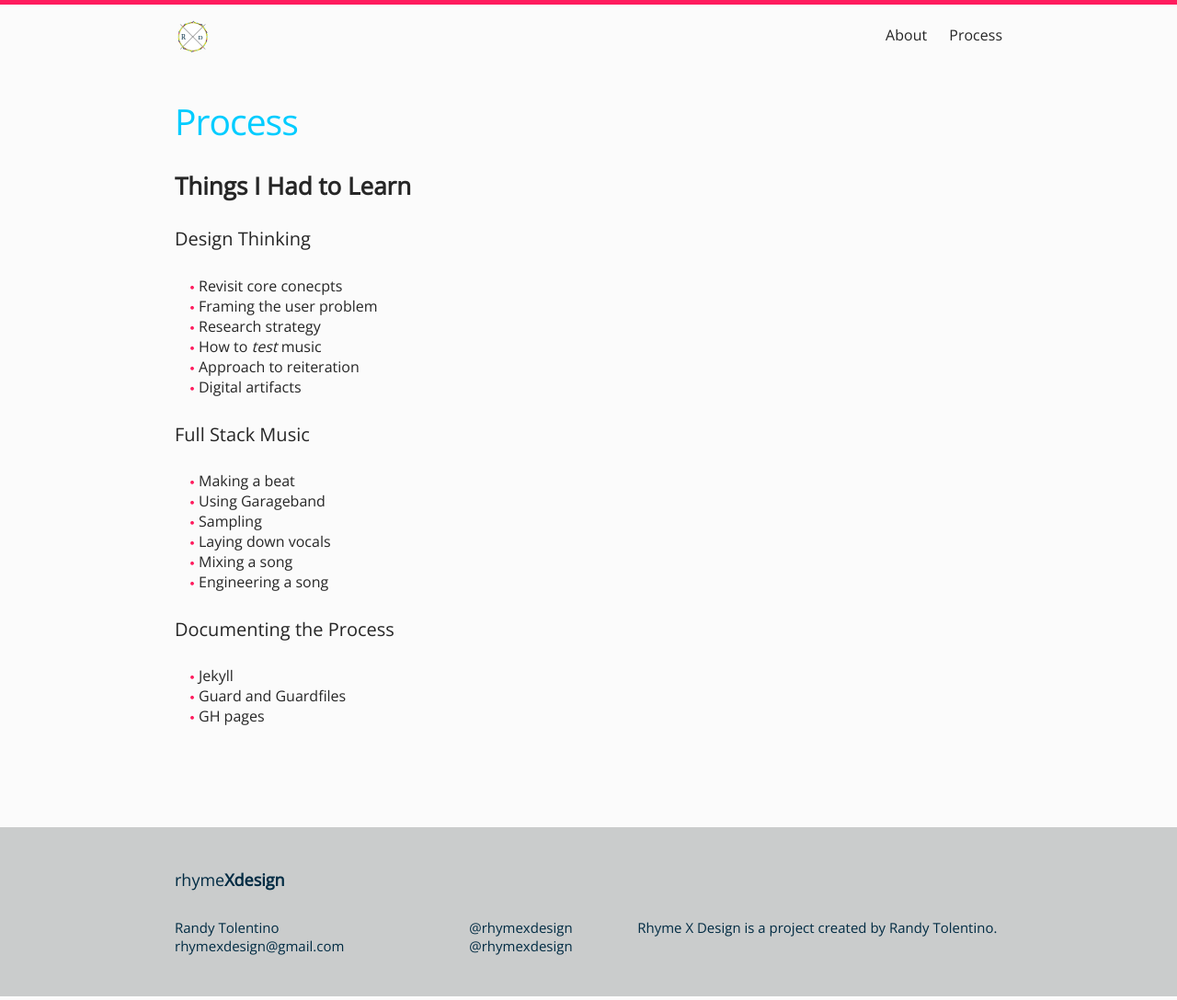
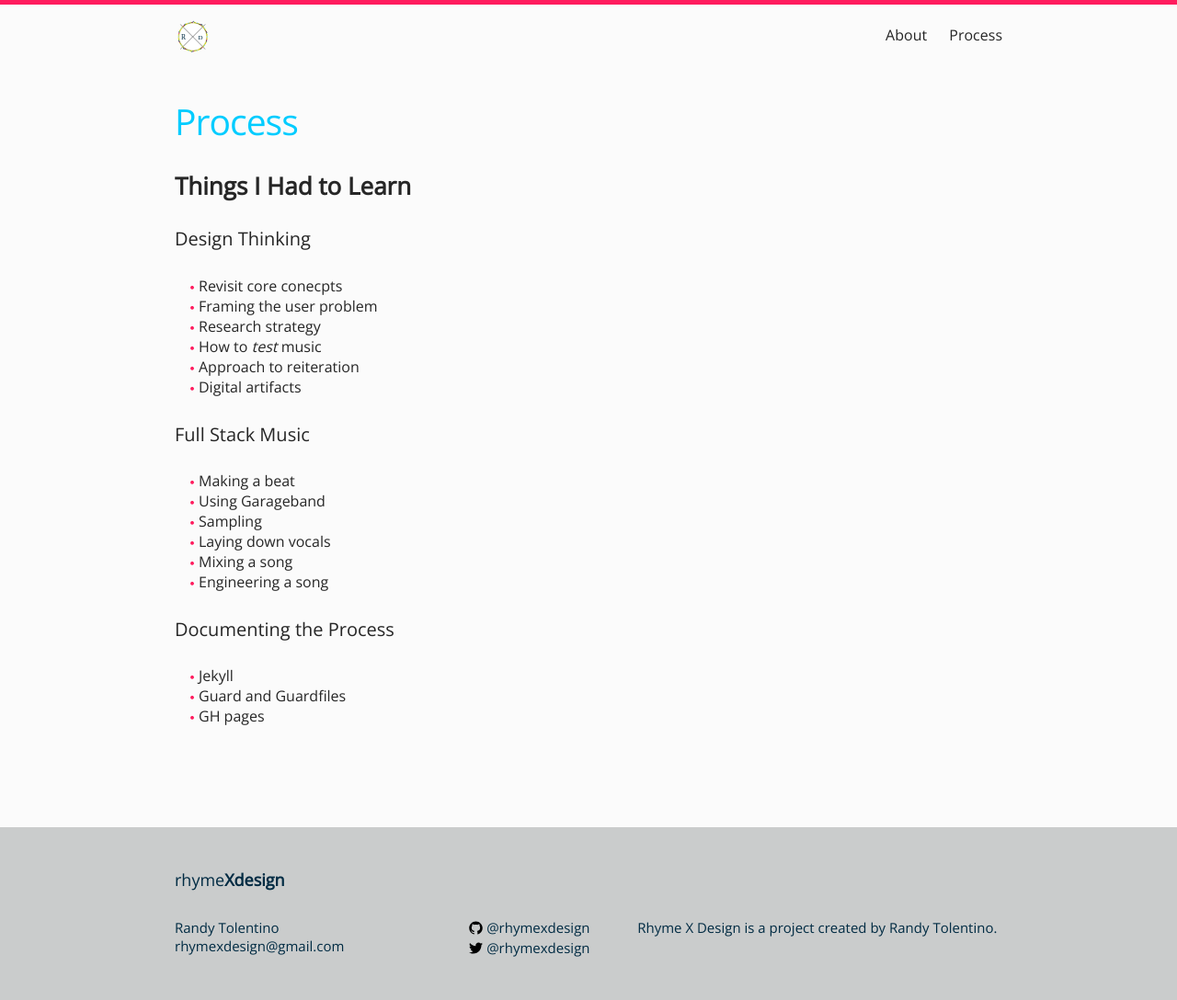
Before and after one commit to designrhyming/designrhyming, a Jekyll site: the page built from process.md, in a window 1280 px wide. Shown: the whole page at 92% size. Built offline with Jekyll 4.4.1, drawn with Linux system fonts in a browser that asks for light colours.

Commit message:
footer work

```diff
--- a/_includes/footer.html
+++ b/_includes/footer.html
@@ -14,8 +14,8 @@
 
       <div class="footer-col footer-col-2">
         <ul class="social-media-list">
-          <li>@rhymexdesign</li>
-          <li>@rhymexdesign</li>
+          <li> <span class="footer-icon">{% include icon-github.svg %}</span> @rhymexdesign</li>
+          <li><span class="footer-icon">{% include icon-twitter.svg %}</span> @rhymexdesign</li>
         </ul>
       </div>
 
--- a/_layouts/splash.html
+++ b/_layouts/splash.html
@@ -15,7 +15,7 @@
           </div>
           <div class="site-banner--description">
             <h2>People driven</h2>
-            <p>Lorem ipsum dolor sit amet, consectetur adipisicing elit. Ducimus, eum eius inventore facere officiis perferendis fuga itaque quas repellendus veritatis, recusandae dolores tenetur alias? Dolorum aspernatur voluptatem repellat earum, consequatur.</p>
+            <p>In typical music artistry, the dynamic is pretty straight forward - artists create and the people listen. Now, imagine it was the other way around, where the artist designed their work, based off of the listener's needs. This project, Rhyme X Design, aims to do just that.</p>
           </div>
         </div>
       </div>
--- a/_sass/_layout.scss
+++ b/_sass/_layout.scss
@@ -156,6 +156,16 @@
     padding-left: 0;
 }
 
+.social-media-list {
+    svg {
+        width: 15px;
+    }
+}
+
+.footer-icon {
+    vertical-align: middle;
+}
+
 .footer-col-wrapper {
     font-size: 15px;
     color: $grey;
```
Also changed, not shown: _includes/icon-slack.svg (added).
